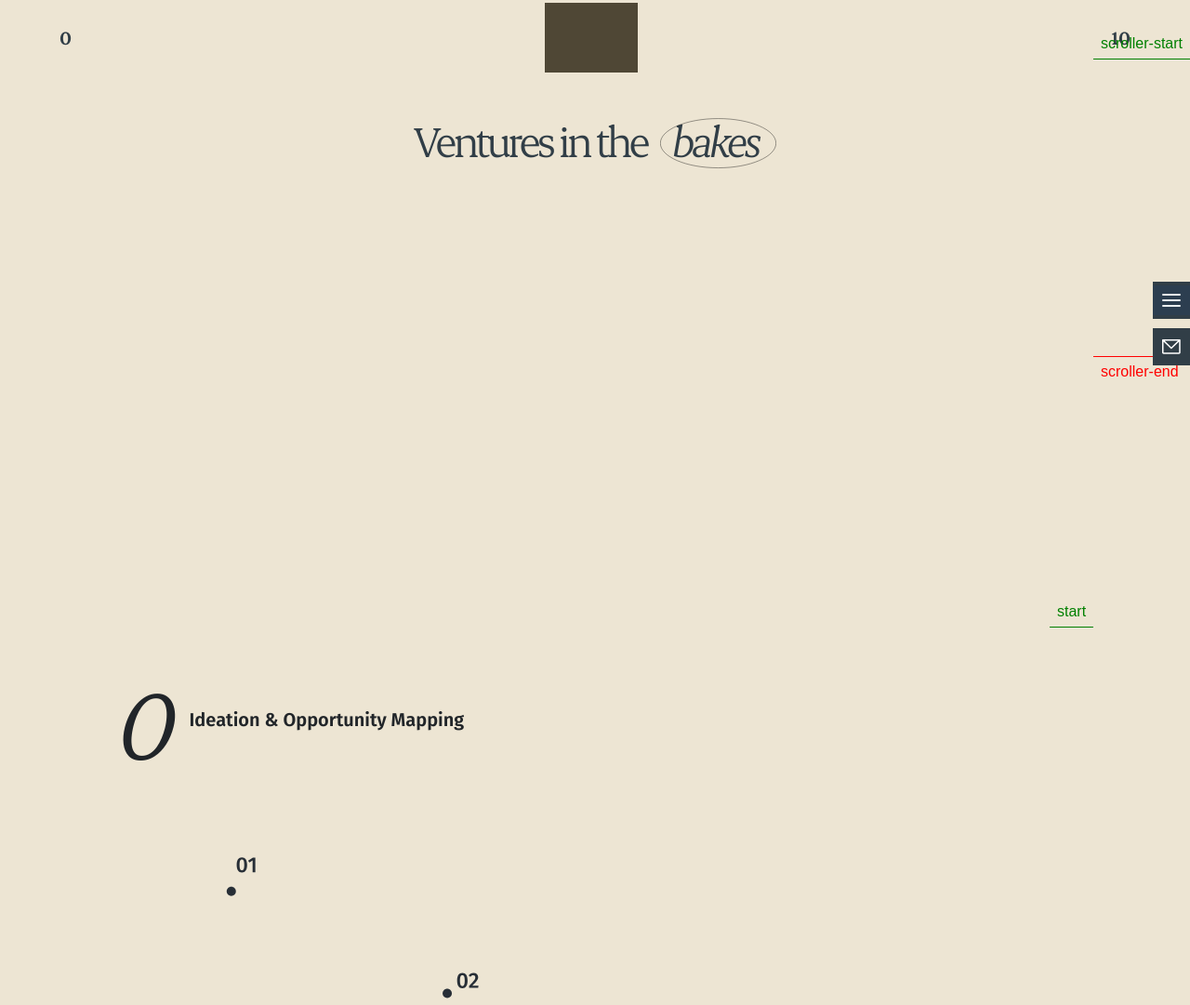
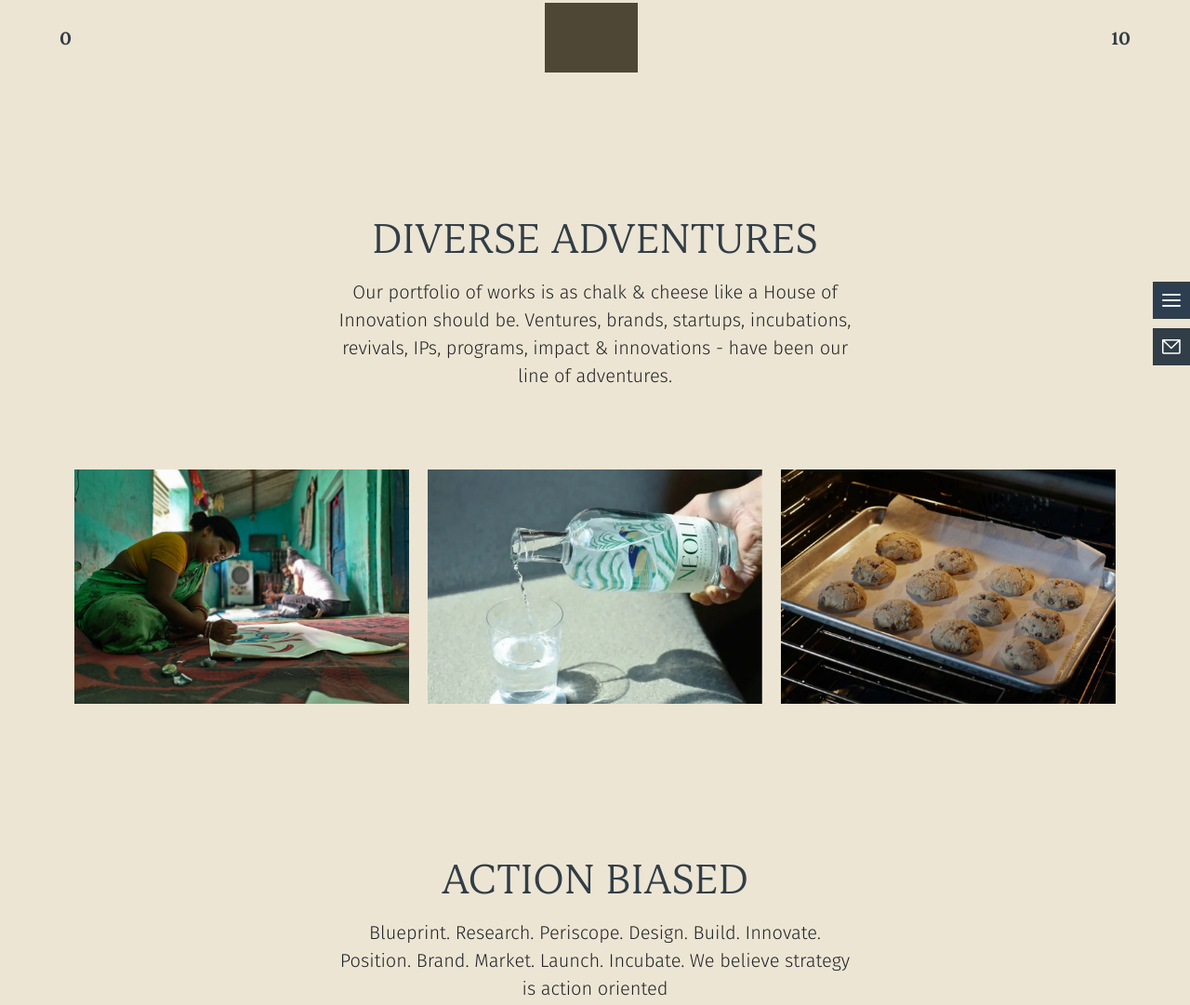
Before and after one commit to nyuct/edible, a website: page project.html in a window 1280 px wide. Shown: the part 17-1098 px from the top of the page at 93% size. Drawn offline with nearby package versions, Linux system fonts and the light colour scheme; grey boxes are pictures that could not be loaded.

Commit message:
Project page

```diff
--- a/project.html
+++ b/project.html
@@ -41,25 +41,29 @@
                 <div class="header-right">10</div>
             </header>
         </div>
-        <div class="mx-auto text-center">
-            <div class="steps_heading">
-                <div class="text-black">
-                    <div class="d-flex trace-oval">
-                        <div class="steps_heading_inner animation_title">
-                            Ventures in the <span> bakes </span>
-                        </div>
-                        <svg xmlns="http://www.w3.org/2000/svg" width="250" height="122" viewBox="0 0 191 82"
-                            fill="none" class="oval-svg">
-                            <path id="ovalPath" opacity="0.6"
-                                d="M95.5 0.5C121.82 0.5 145.625 5.08096 162.831 12.4678C171.435 16.1615 178.366 20.5473 183.139 25.3916C187.909 30.2338 190.5 35.5079 190.5 41C190.5 46.4921 187.909 51.7662 183.139 56.6084C178.366 61.4527 171.435 65.8385 162.831 69.5322C145.625 76.919 121.82 81.5 95.5 81.5C69.1798 81.5 45.375 76.919 28.1689 69.5322C19.5652 65.8385 12.634 61.4527 7.86133 56.6084C3.0908 51.7662 0.5 46.4921 0.5 41C0.5 35.5079 3.0908 30.2338 7.86133 25.3916C12.634 20.5473 19.5652 16.1615 28.1689 12.4678C45.375 5.08096 69.1798 0.5 95.5 0.5Z"
-                                stroke="black" />
-                        </svg>
-                    </div>
-                </div>
+        <section class="project-hero">
+            <div class="project-hero-img">
+                <h1 class="pb-3 text-start text-uppercase animation_title text-center">diverse adventures</h1>
+                <p class="text-start w-50 mx-auto text-center">Our portfolio of works is as chalk & cheese like a House
+                    of Innovation should be. Ventures, brands, startups, incubations, revivals, IPs, programs, impact &
+                    innovations - have been our line of adventures.</p>
             </div>
-        </div>
-        <section class="project-hero">
-            <div class="project-hero-img" style="min-height: 400px;">
+            <div class="row">
+                <img class="col-md-4 project-hero-img" src="./assets/images/adventure-1.jpg" alt="diverse adventures" />
+                <img class="col-md-4 project-hero-img" src="./assets/images/adventure-2.jpg" alt="diverse adventures" />
+                <img class="col-md-4 project-hero-img" src="./assets/images/adventure-3.jpg" alt="diverse adventures" />
+            </div>
+        </section>
+        <section class="project-hero mt-5">
+            <div class="project-hero-img">
+                <h1 class="pb-3 text-start text-uppercase animation_title text-center">action biased</h1>
+                <p class="text-start w-50 mx-auto text-center">Blueprint. Research. Periscope. Design. Build. Innovate.
+                    Position. Brand. Market. Launch. Incubate. We believe strategy is action oriented</p>
+            </div>
+            <div class="row">
+                <img class="col-md-4 project-hero-img" src="./assets/images/adventure-1.jpg" alt="diverse adventures" />
+                <img class="col-md-4 project-hero-img" src="./assets/images/adventure-2.jpg" alt="diverse adventures" />
+                <img class="col-md-4 project-hero-img" src="./assets/images/adventure-3.jpg" alt="diverse adventures" />
             </div>
         </section>
         <!-- svg journey -->
@@ -2565,7 +2569,7 @@
             ease: "none",
             scrollTrigger: {
                 trigger: ".timeline-wrapper",
-                start: "top 10%",
+                start: "top 5%",
                 end: "300% center",
                 scrub: 1
             }
@@ -2584,19 +2588,13 @@
         const tl = gsap.timeline({
             scrollTrigger: {
                 trigger: ".timeline-wrapper",
-                start: "top 10%",
+                start: "top 5%",
                 end: "300% center",
                 scrub: true,
                 pin: true,
-                markers: true,
+                markers: false,
             },
         });
-
-
-        // ======================================
-        // TIMELINE HORIZONTAL MOVEMENT
-        // Starts at 0
-        // ======================================
 
         tl.to(".timeline-wrapper", {
             x: "-45%",
@@ -2604,12 +2602,6 @@
             ease: "none",
             duration: 10,
         }, 0);
-
-
-        // ======================================
-        // TIME FADE
-        // Starts at the SAME TIME
-        // ======================================
 
         timeFade.forEach((item, index) => {
 
--- a/styles.css
+++ b/styles.css
@@ -2208,3 +2208,18 @@
     width: 30%;
   }
 }
+.project-hero {
+  margin-inline: 80px;
+  padding-top: 50px;
+
+  .project-hero-img {
+    margin-top: 50px;
+  }
+  h1{
+    font-size: var(--font-h1);
+    font-family: "Erode", serif;
+    font-weight: 400;
+    color: #313e47;
+    line-height: 1;
+  }
+}
```
Also changed, not shown: assets/images/adventure-1.jpg (added), assets/images/adventure-2.jpg (added), assets/images/adventure-3.jpg (added).
